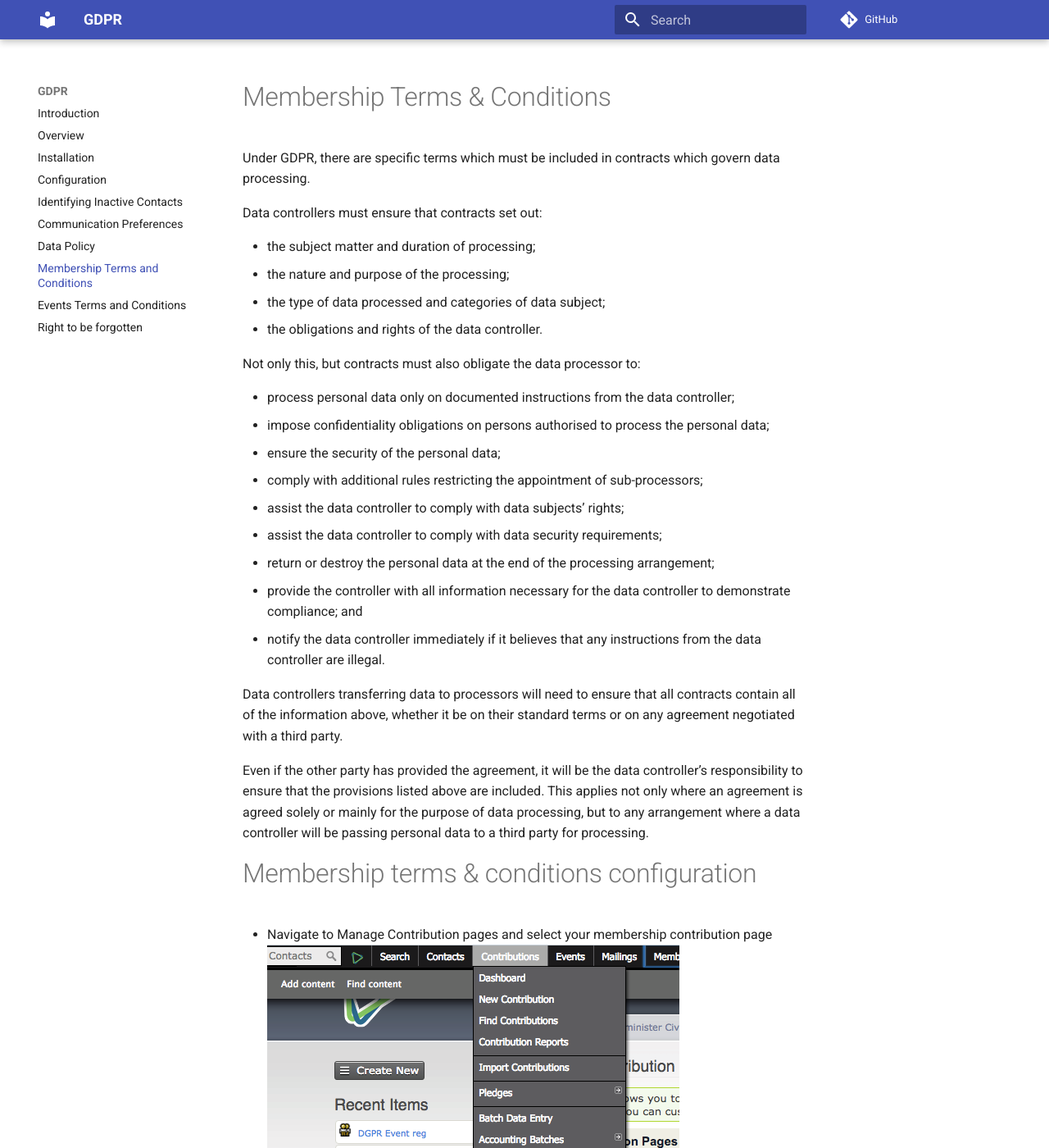
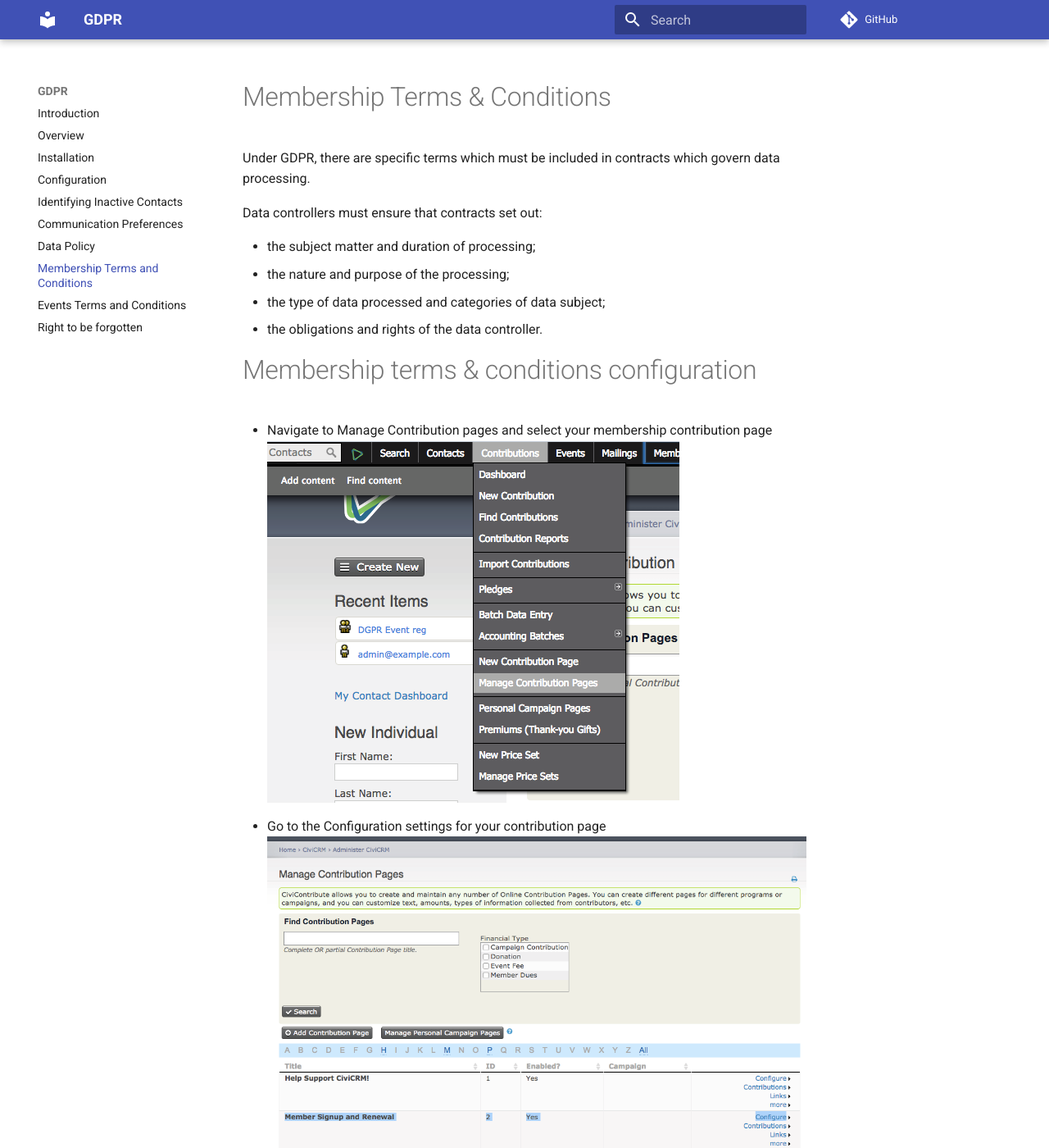
Before and after one commit to veda-consulting-company/uk.co.vedaconsulting.gdpr, an MkDocs documentation site: the page built from docs/membership-terms-and-conditions.md, in a window 1280 px wide and 1400 px high. Shown: the whole window at 82% size. Built offline with MkDocs 1.6.1 and Material for MkDocs 9.7.7, drawn with Linux system fonts in a browser that asks for light colours; comment, search, counter and statistics services are not loaded; old or Windows-style settings are respelled for this version of MkDocs.

Commit message:
Removal of intro

```diff
--- a/docs/membership-terms-and-conditions.md
+++ b/docs/membership-terms-and-conditions.md
@@ -8,22 +8,6 @@ Data controllers must ensure that contracts set out:
 - the nature and purpose of the processing;
 - the type of data processed and categories of data subject;
 - the obligations and rights of the data controller.
-
-Not only this, but contracts must also obligate the data processor to:
-
-- process personal data only on documented instructions from the data controller;
-- impose confidentiality obligations on persons authorised to process the personal data;
-- ensure the security of the personal data;
-- comply with additional rules restricting the appointment of sub-processors;
-- assist the data controller to comply with data subjects’ rights;
-- assist the data controller to comply with data security requirements;
-- return or destroy the personal data at the end of the processing arrangement;
-- provide the controller with all information necessary for the data controller to demonstrate compliance; and
-- notify the data controller immediately if it believes that any instructions from the data controller are illegal.
-
-Data controllers transferring data to processors will need to ensure that all contracts contain all of the information above, whether it be on their standard terms or on any agreement negotiated with a third party.
-
-Even if the other party has provided the agreement, it will be the data controller’s responsibility to ensure that the provisions listed above are included. This applies not only where an agreement is agreed solely or mainly for the purpose of data processing, but to any arrangement where a data controller will be passing personal data to a third party for processing.
 
 # Membership terms & conditions configuration
 
```
